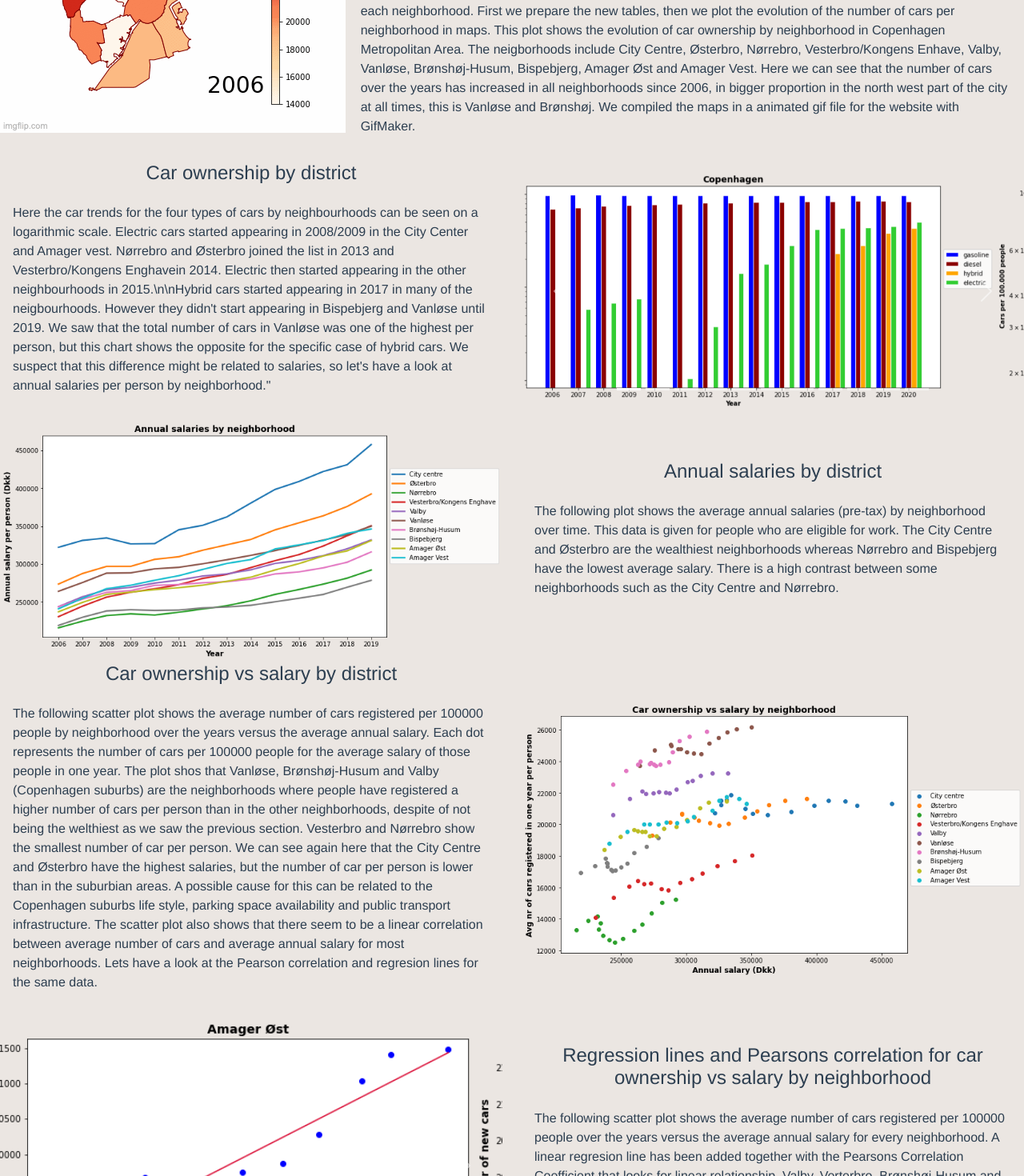
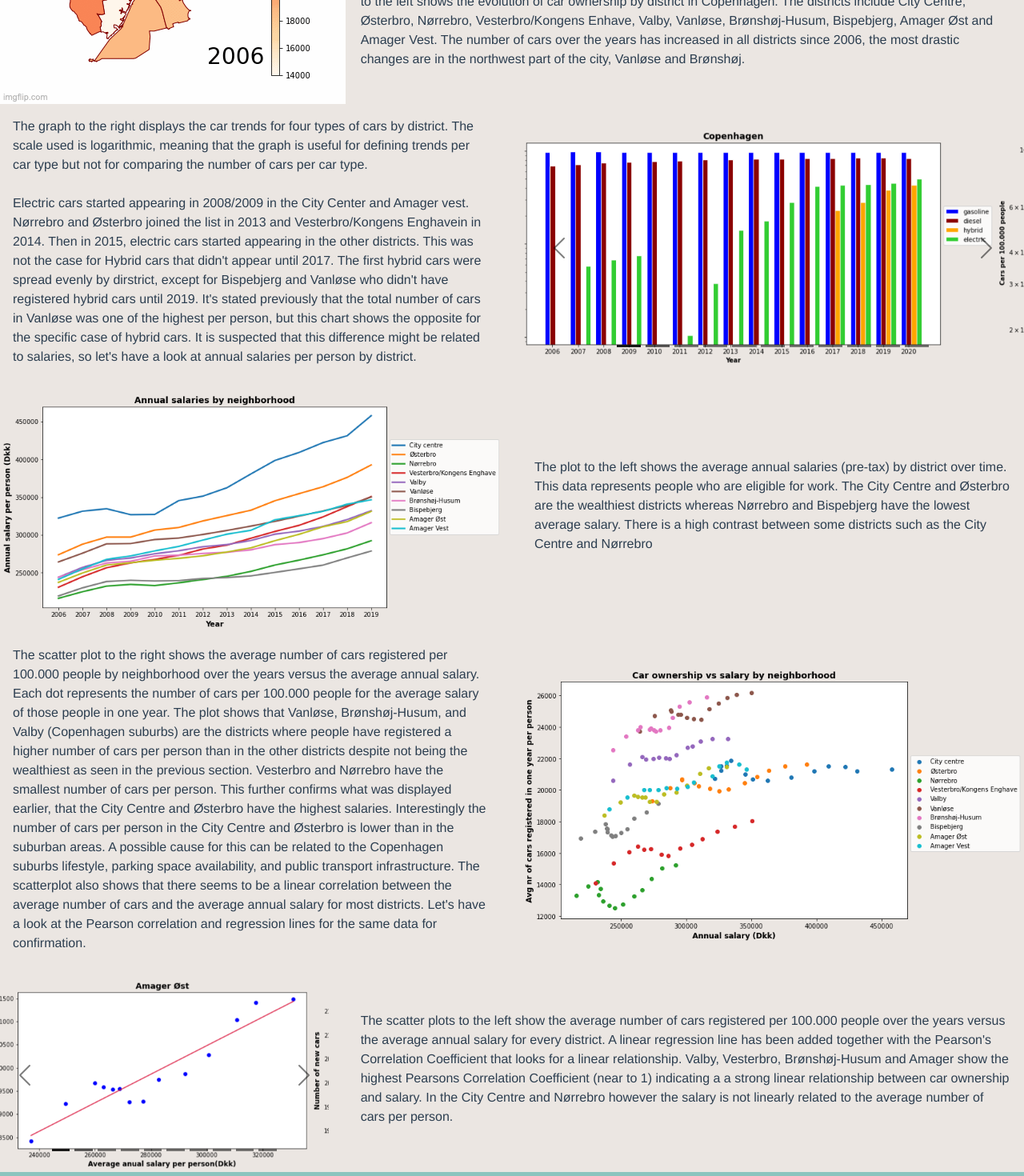
Before and after one commit to jonagusth/socialDataWebApp, a Vue app: page /second in a window 1280 px wide. Shown: the part 260-1730 px from the top of the page at 80% size. Built offline with nearby package versions, Linux system fonts and the light colour scheme.

Commit message:
update second page

```diff
--- a/src/components/FirstPage.vue
+++ b/src/components/FirstPage.vue
@@ -19,7 +19,7 @@
           and <a href="https://www.opendata.dk/">Open Data DK</a>
           . The raw data includes tables on new private cars registered every
           year in every district in Copenhagen. The data was plotted
-          using different visualization tools that include histograms, scatter
+          using different visualization tools that include bar plots, scatter
           plots and maps. The goal is to analyze and look for trends and
           singularities. The visualization focuses on:
         </p>
@@ -34,7 +34,7 @@
           </li>
           <li class="list-group-item" style="background-color: rgb(235, 230, 226); !important">
             Trends of electric and hybrid cars, popularly knows as
-            <strong>'green cars'</strong>
+            <strong>green cars</strong>
           </li>
           <li class="list-group-item" style="background-color: rgb(235, 230, 226); !important">
             The future of car ownership in Copenhagen
@@ -150,8 +150,8 @@
            <strong>electric and hybrid cars</strong>, and also green owner tax exemptions. This is remarkable
            considering that car taxes can be over 200% of the car price in Denmark. This is changing in 2021 where
            the tax on green cars is increasing but still remains significantly
-           lower than fosssil fuel cars. On the other hand, <strong>EV battery costs</strong> have been <strong>decreasing</strong>
-           worldwide since 2015 There have also been <strong>dramatic decreases in hardware costs</strong> for standard
+           lower than fossil fuel cars. On the other hand, <strong>EV battery costs</strong> have been <strong>decreasing</strong>
+           worldwide since 2015. There have also been <strong>dramatic decreases in hardware costs</strong> for standard
           charging stations and car battery lifetimes have also improved.
           Another change important to note is that there has been an <strong>increase in
           number of electric and hybrid car manufacturers</strong>, for example, Toyota
--- a/src/components/SecondPage.vue
+++ b/src/components/SecondPage.vue
@@ -11,50 +11,39 @@
       </div>
       <div class="col-md-8">
         <p class="text-start p-3">
-          It can now be confirmed that the amount of electric and hybrid cars in
-          Copenhagen has been rapidly increasing in the last 10 years or so but
-          how are these cars distributed by areas? How do salaries and locations
+          As stated in the previous chapter the amount of electric and hybrid cars in
+          Copenhagen has been rapidly increasing in the last 10 years. These findings provoke
+          the following questions. How are these cars distributed by areas? How do salaries and locations
           affect electric and hybrid car ownership?
-        </p>
-        <p class="text-start p-3">
-          To be able to compare car data between neighborhoods, we analyze the
-          number of cars per 100000 people in each neighborhood. First we
-          prepare the new tables, then we plot the evolution of the number of
-          cars per neighborhood in maps. This plot shows the evolution of car
-          ownership by neighborhood in Copenhagen Metropolitan Area. The
-          neigborhoods include City Centre, Østerbro, Nørrebro,
-          Vesterbro/Kongens Enhave, Valby, Vanløse, Brønshøj-Husum, Bispebjerg,
-          Amager Øst and Amager Vest. Here we can see that the number of cars
-          over the years has increased in all neighborhoods since 2006, in
-          bigger proportion in the north west part of the city at all times,
-          this is Vanløse and Brønshøj. We compiled the maps in a animated gif
-          file for the website with GifMaker.
+          <br /><br />
+          To be able to compare car data between districts, the number of cars per 100.000 people was analyzed. The plot to the left shows the evolution of car ownership by district in Copenhagen. The districts include City Centre, Østerbro, Nørrebro,
+          Vesterbro/Kongens Enhave, Valby, Vanløse, Brønshøj-Husum, Bispebjerg, Amager Øst and Amager Vest. The number of cars over the years has increased in all districts since 2006, the most drastic changes are in the northwest part of the city, Vanløse and Brønshøj.
         </p>
       </div>
     </div>
 
     <div class="row align-items-center">
       <div class="col-md-6">
-        <h4>Car ownership by district</h4>
         <p class="text-start p-3">
-          Here the car trends for the four types of cars by neighbourhoods can
-          be seen on a logarithmic scale. Electric cars started appearing in
-          2008/2009 in the City Center and Amager vest. Nørrebro and Østerbro
-          joined the list in 2013 and Vesterbro/Kongens Enghavein 2014. Electric
-          then started appearing in the other neighbourhoods in 2015.\n\nHybrid
-          cars started appearing in 2017 in many of the neigbourhoods. However
-          they didn't start appearing in Bispebjerg and Vanløse until 2019. We
-          saw that the total number of cars in Vanløse was one of the highest
-          per person, but this chart shows the opposite for the specific case of
-          hybrid cars. We suspect that this difference might be related to
-          salaries, so let's have a look at annual salaries per person by
-          neighborhood."
+          The graph to the right displays the car trends for four types of cars by district.
+           The scale used is logarithmic, meaning that the graph is useful for defining trends
+           per car type but not for comparing the number of cars per car type.
+          <br /><br />
+          Electric cars started appearing in 2008/2009 in the City Center and Amager vest.
+          Nørrebro and Østerbro joined the list in 2013 and Vesterbro/Kongens Enghavein in 2014.
+          Then in 2015, electric cars started appearing in the other districts. This was not the
+          case for Hybrid cars that didn't appear until 2017.  The first hybrid cars were spread
+          evenly by dirstrict, except for Bispebjerg and Vanløse who didn't have registered hybrid
+          cars until 2019.  It's stated previously that the total number of cars in Vanløse was one
+          of the highest per person, but this chart shows the opposite for the specific case of
+          hybrid cars. It is suspected that this difference might be related to salaries, so let's
+          have a look at annual salaries per person by district.
         </p>
       </div>
       <div class="col-md-6">
         <div
           id="carouselExampleIndicators"
-          class="carousel slide"
+          class="carousel carousel-dark slide"
           data-bs-ride="carousel"
         >
           <div class="carousel-indicators">
@@ -214,38 +203,31 @@
         <img src="../assets/AnnualSalary.png" class="img-fluid"/>
       </div>
       <div class="col-md-6">
-        <h4>Annual salaries by district</h4>
         <p class="text-start p-3">
-          The following plot shows the average annual salaries (pre-tax) by
-          neighborhood over time. This data is given for people who are eligible
-          for work. The City Centre and Østerbro are the wealthiest
-          neighborhoods whereas Nørrebro and Bispebjerg have the lowest average
-          salary. There is a high contrast between some neighborhoods such as
-          the City Centre and Nørrebro.
+          The plot to the left shows the average annual salaries (pre-tax) by district over time.
+          This data represents people who are eligible for work. The City Centre and Østerbro are
+          the wealthiest districts whereas Nørrebro and Bispebjerg have the lowest average salary.
+          There is a high contrast between some districts such as
+          the City Centre and Nørrebro
         </p>
       </div>
     </div>
     <div class="row align-items-center">
       <div class="col-md-6">
-        <h4>Car ownership vs salary by district</h4>
         <p class="text-start p-3">
-          The following scatter plot shows the average number of cars registered
-          per 100000 people by neighborhood over the years versus the average
-          annual salary. Each dot represents the number of cars per 100000
-          people for the average salary of those people in one year. The plot
-          shos that Vanløse, Brønshøj-Husum and Valby (Copenhagen suburbs) are
-          the neighborhoods where people have registered a higher number of cars
-          per person than in the other neighborhoods, despite of not being the
-          welthiest as we saw the previous section. Vesterbro and Nørrebro show
-          the smallest number of car per person. We can see again here that the
-          City Centre and Østerbro have the highest salaries, but the number of
-          car per person is lower than in the suburbian areas. A possible cause
-          for this can be related to the Copenhagen suburbs life style, parking
-          space availability and public transport infrastructure. The scatter
-          plot also shows that there seem to be a linear correlation between
-          average number of cars and average annual salary for most
-          neighborhoods. Lets have a look at the Pearson correlation and
-          regresion lines for the same data.
+          The scatter plot to the right shows the average number of cars registered per 100.000 people
+          by neighborhood over the years versus the average annual salary. Each dot represents the number
+          of cars per 100.000 people for the average salary of those people in one year. The plot shows
+          that Vanløse, Brønshøj-Husum, and Valby (Copenhagen suburbs) are the districts where people have
+          registered a higher number of cars per person than in the other districts despite not being the
+          wealthiest as seen in the previous section. Vesterbro and Nørrebro have the smallest number of
+          cars per person. This further confirms what was displayed earlier, that the City Centre and
+          Østerbro have the highest salaries. Interestingly the number of cars per person in the City
+          Centre and Østerbro is lower than in the suburban areas. A possible cause for this can be
+          related to the Copenhagen suburbs lifestyle, parking space availability, and public transport
+          infrastructure. The scatterplot also shows that there seems to be a linear correlation between
+          the average number of cars and the average annual salary for most districts. Let's have a look
+          at the Pearson correlation and regression lines for the same data for confirmation.
         </p>
       </div>
       <div class="col-md-6">
@@ -253,8 +235,8 @@
       </div>
     </div>
     <div class="row align-items-center">
-      <div class="col-md-6">
-        <div id="carouselExampleIndicators2" class="carousel slide" data-bs-ride="carousel" >
+      <div class="col-md-4">
+        <div id="carouselExampleIndicators2" class="carousel carousel-dark slide" data-bs-ride="carousel" >
           <div class="carousel-indicators">
             <button type="button" data-bs-target="#carouselExampleIndicators2" data-bs-slide-to="0" class="active" aria-current="true" aria-label="Slide 1"></button>
             <button type="button" data-bs-target="#carouselExampleIndicators2" data-bs-slide-to="1" aria-label="Slide 2"></button>
@@ -309,25 +291,19 @@
           </button>
         </div>
       </div>
-      <div class="col-md-6">
-        <h4>
-          Regression lines and Pearsons correlation for car ownership vs salary
-          by neighborhood
-        </h4>
+      <div class="col-md-8">
         <p class="text-start p-3">
-          The following scatter plot shows the average number of cars registered
-          per 100000 people over the years versus the average annual salary for
-          every neighborhood. A linear regresion line has been added together
-          with the Pearsons Correlation Coefficient that looks for linear
-          relationship. Valby, Verterbro, Brønshøj-Husum and Amager show the
-          highest Pearsons Correlation Coefficient (near to 1) indicating a
-          strong linear relationship between car ownership and salary. In the
+          The scatter plots to the left show the average number of cars registered per
+          100.000 people over the years versus the average annual salary for every district.
+          A linear regression line has been added together with the Pearson's Correlation
+          Coefficient that looks for a linear relationship. Valby, Vesterbro, Brønshøj-Husum
+          and Amager show the highest Pearsons Correlation Coefficient (near to 1) indicating a
+          a strong linear relationship between car ownership and salary. In the
           City Centre and Nørrebro however the salary is not linearly related to
           the average number of cars per person.
         </p>
       </div>
     </div>
-
   </div>
 </template>
 
```
